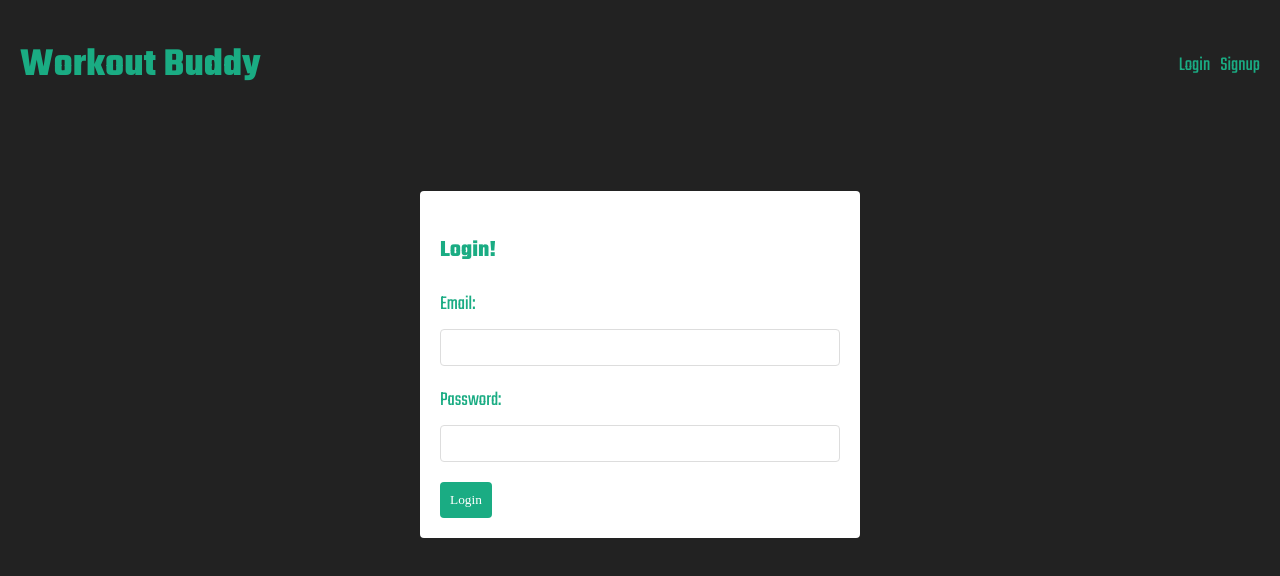
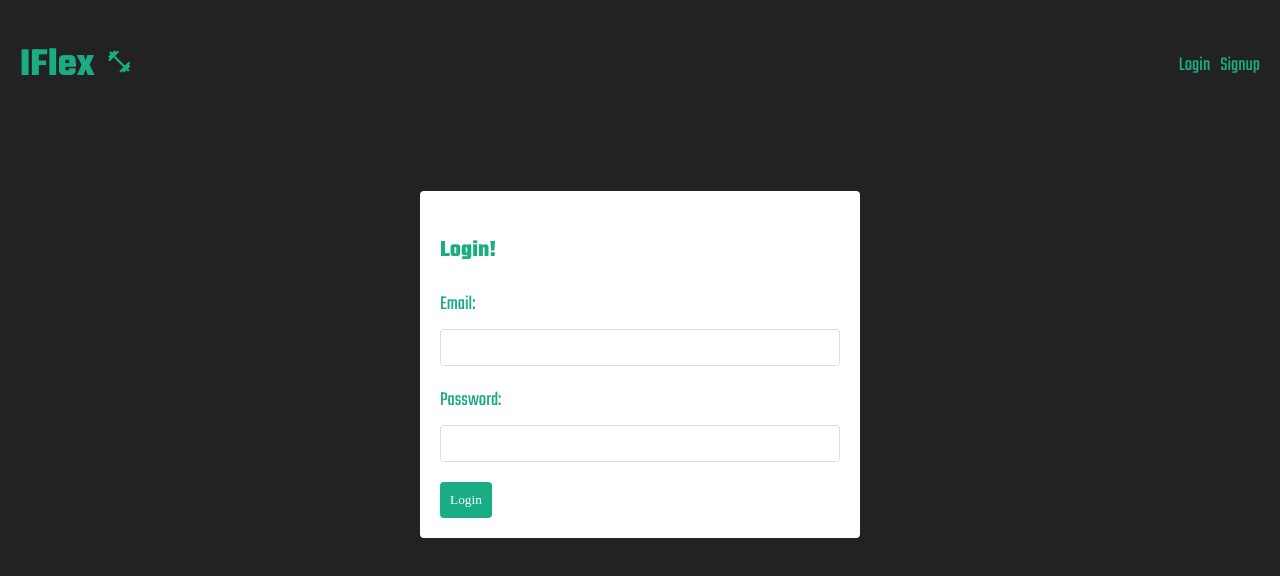
Before and after one commit to tranielmp8/MERN_REACT_WORKOUT_FRONTEND, a React (Vite) app: page /login in a window 1280 px wide. Shown: the top 576 px of the page. Built offline with nearby package versions, Linux system fonts and the light colour scheme.

Commit message:
title update

```diff
--- a/index.html
+++ b/index.html
@@ -5,7 +5,7 @@
     <link rel="icon" type="image/svg+xml" href="/vite.svg" />
     <link rel="stylesheet" href="https://fonts.googleapis.com/css2?family=Material+Symbols+Outlined:opsz,wght,FILL,GRAD@20..48,100..700,0..1,-50..200" />
     <meta name="viewport" content="width=device-width, initial-scale=1.0" />
-    <title>Vite + React</title>
+    <title>IFlex</title>
   </head>
   <body>
     <div id="root"></div>
--- a/src/components/Navbar.jsx
+++ b/src/components/Navbar.jsx
@@ -14,7 +14,10 @@ export default function Navbar() {
     <header>
       <div className="container">
         <Link to="/">
-          <h1>Workout Buddy</h1>
+          <h1>
+            IFlex
+            <span className="material-symbols-outlined weight">fitness_center</span>
+          </h1>
         </Link>
         <nav>
           {user && (
--- a/src/index.css
+++ b/src/index.css
@@ -12,8 +12,9 @@ body {
   color: #fff;
   font-size: 20px;
 }
-header {
-  /* background: #fff; */
+.weight {
+  font-size: 27px;
+  margin-left: 0.7rem;
 }
 header .container {
   max-width: 1400px;
```
